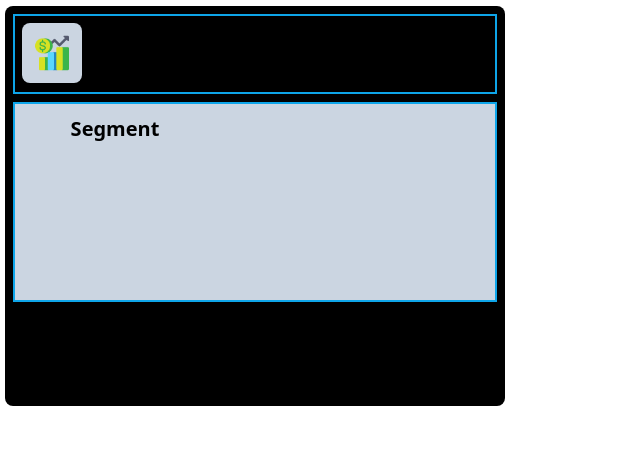
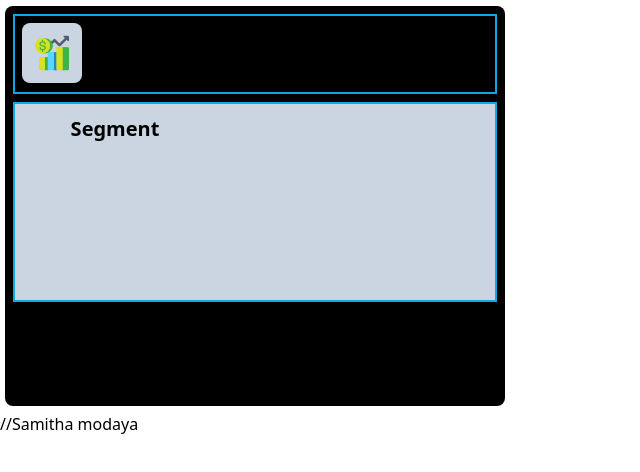
Before and after one commit to Samitha10/Financial-Planning-with-AI, a React (Create React App) app in the folder Frontend/myapp/: page / in a window 1280 px wide. Shown: the top 472 px of the page, without its empty margins (0-640 px from the left). Built offline with nearby package versions, Linux system fonts and the light colour scheme; no server answers.

Commit message:
Update App.js

```diff
--- a/Frontend/myapp/src/App.js
+++ b/Frontend/myapp/src/App.js
@@ -43,7 +43,7 @@ function App() {
       </div>  */}
        <Sales_Card/>
 
-
+      //Samitha modaya
 
     </>
   );
```
